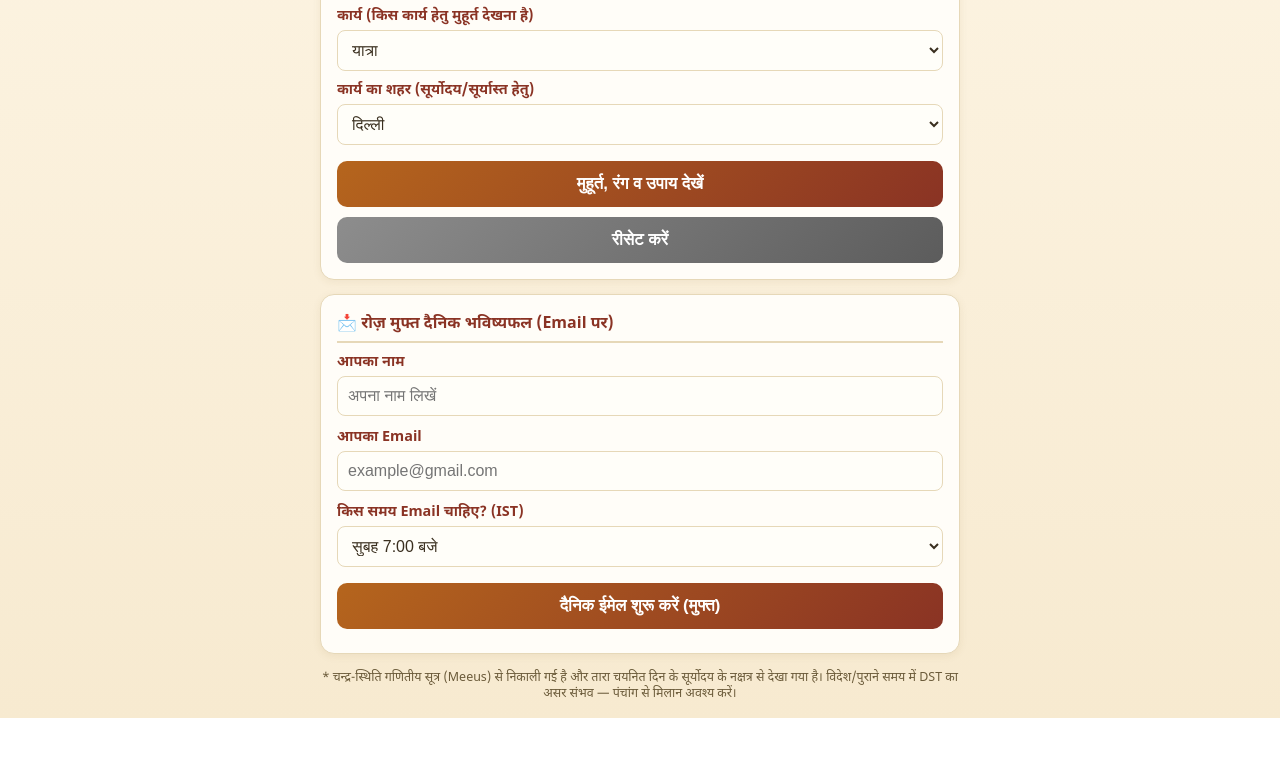
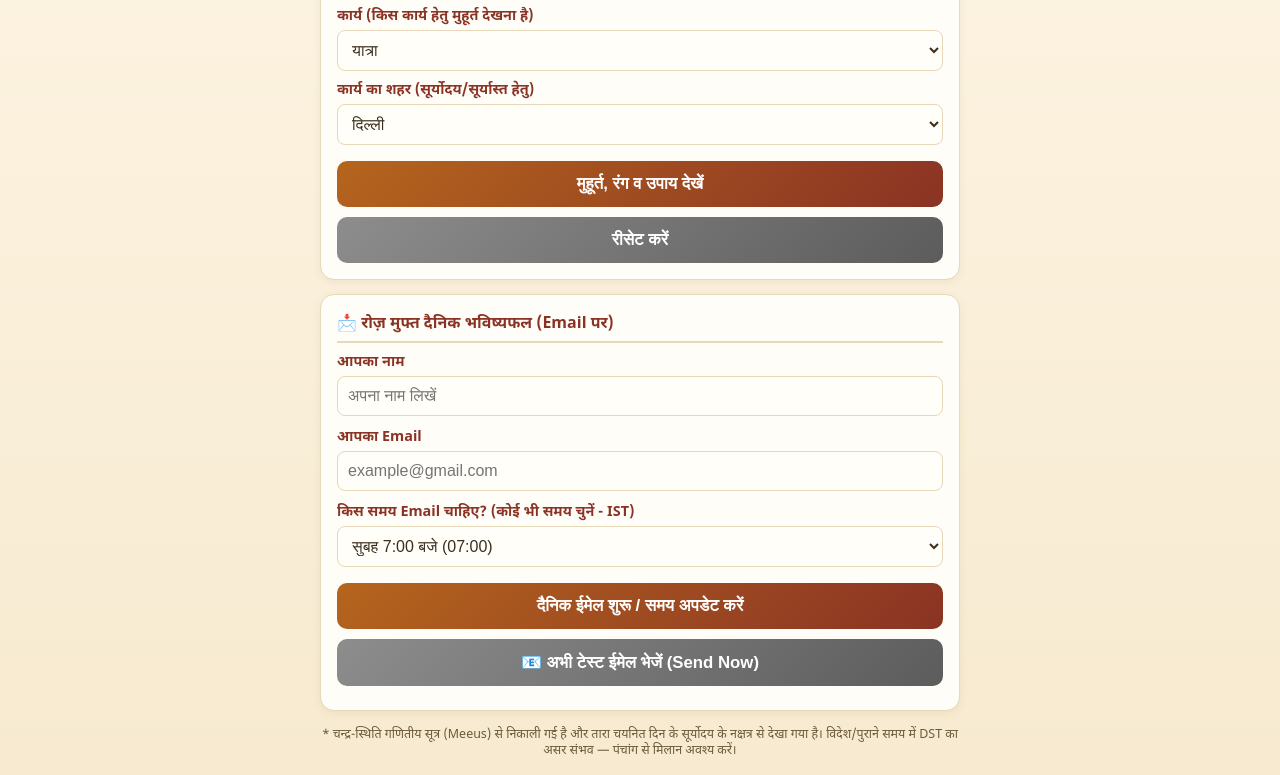
Before and after one commit to mrbhanunig-hub/astro-master-hub, a plain HTML site: page shubh-muhurat-rang-upay.html in a window 1280 px wide. Shown: the part 515-1290 px from the top of the page. Before the commit the page ends 1233 px from the top, so only its background shows below. Drawn offline with Linux system fonts and the light colour scheme.

Commit message:
Update shubh-muhurat-rang-upay.html

```diff
--- a/shubh-muhurat-rang-upay.html
+++ b/shubh-muhurat-rang-upay.html
@@ -117,15 +117,35 @@
     <input type="text" id="subName" placeholder="अपना नाम लिखें">
     <label>आपका Email</label>
     <input type="text" id="subEmail" placeholder="example@gmail.com">
-    <label>किस समय Email चाहिए? (IST)</label>
+    <label>किस समय Email चाहिए? (कोई भी समय चुनें - IST)</label>
     <select id="subTime">
-      <option value="05:00">सुबह 5:00 बजे</option>
-      <option value="06:00">सुबह 6:00 बजे</option>
-      <option value="07:00" selected>सुबह 7:00 बजे</option>
-      <option value="08:00">सुबह 8:00 बजे</option>
-      <option value="09:00">सुबह 9:00 बजे</option>
+      <option value="00:00">रात 12:00 बजे (00:00)</option>
+      <option value="01:00">रात 1:00 बजे (01:00)</option>
+      <option value="02:00">रात 2:00 बजे (02:00)</option>
+      <option value="03:00">रात 3:00 बजे (03:00)</option>
+      <option value="04:00">रात 4:00 बजे (04:00)</option>
+      <option value="05:00">सुबह 5:00 बजे (05:00)</option>
+      <option value="06:00">सुबह 6:00 बजे (06:00)</option>
+      <option value="07:00" selected>सुबह 7:00 बजे (07:00)</option>
+      <option value="08:00">सुबह 8:00 बजे (08:00)</option>
+      <option value="09:00">सुबह 9:00 बजे (09:00)</option>
+      <option value="10:00">सुबह 10:00 बजे (10:00)</option>
+      <option value="11:00">सुबह 11:00 बजे (11:00)</option>
+      <option value="12:00">दोपहर 12:00 बजे (12:00)</option>
+      <option value="13:00">दोपहर 1:00 बजे (13:00)</option>
+      <option value="14:00">दोपहर 2:00 बजे (14:00)</option>
+      <option value="15:00">दोपहर 3:00 बजे (15:00)</option>
+      <option value="16:00">शाम 4:00 बजे (16:00)</option>
+      <option value="17:00">शाम 5:00 बजे (17:00)</option>
+      <option value="18:00">शाम 6:00 बजे (18:00)</option>
+      <option value="19:00">शाम 7:00 बजे (19:00)</option>
+      <option value="20:00">रात 8:00 बजे (20:00)</option>
+      <option value="21:00">रात 9:00 बजे (21:00)</option>
+      <option value="22:00">रात 10:00 बजे (22:00)</option>
+      <option value="23:00">रात 11:00 बजे (23:00)</option>
     </select>
-    <button class="primary" onclick="subscribeDaily()">दैनिक ईमेल शुरू करें (मुफ्त)</button>
+    <button class="primary" onclick="subscribeDaily(false)">दैनिक ईमेल शुरू / समय अपडेट करें</button>
+    <button class="secondary" onclick="subscribeDaily(true)">📧 अभी टेस्ट ईमेल भेजें (Send Now)</button>
     <div id="subMsg" class="note" style="text-align:center;font-weight:600;margin-top:8px;"></div>
   </div>
 
@@ -713,7 +733,7 @@ function renderOutput({verdict, vClass, taraName, taraStatus, topBlocks, fmtHour
 }
 const SHEET_WEBAPP_URL = "https://script.google.com/macros/s/AKfycbw7D9EFLkLHCcqgJ_7Q2CHLaCN48XAOWw0t0E4DE5xYiI2MALBRPSTlz8MlsGagMd90/exec";
 
-async function subscribeDaily() {
+async function subscribeDaily(sendNow) {
   const name = document.getElementById('subName').value.trim();
   const email = document.getElementById('subEmail').value.trim();
   const sendTime = document.getElementById('subTime').value;
@@ -734,7 +754,7 @@ async function subscribeDaily() {
     return;
   }
   msg.style.color = "#6b5b3a";
-  msg.textContent = "रजिस्टर हो रहा है...";
+  msg.textContent = sendNow ? "टेस्ट ईमेल भेजा जा रहा है..." : "समय सेव / रजिस्टर हो रहा है...";
   try {
     await fetch(SHEET_WEBAPP_URL, {
       method: "POST",
@@ -745,11 +765,14 @@ async function subscribeDaily() {
         birthCityIdx: Number(bCity),
         workCityIdx: wCity === 'other' ? 0 : Number(wCity),
         sendTime,
-        lang: LANG
+        lang: LANG,
+        sendNow: !!sendNow
       })
     });
     msg.style.color = "#2e7d32";
-    msg.textContent = "✅ सफल! अब रोज़ चुने हुए समय पर आपका दैनिक नक्षत्र फल ईमेल पर आएगा।";
+    msg.textContent = sendNow
+      ? "✅ टेस्ट ईमेल भेज दिया गया है! कृपया अपना Inbox चेक करें।"
+      : "✅ सफल! आपका समय (" + sendTime + ") सेव हो गया है।";
   } catch (e) {
     msg.style.color = "#c62828";
     msg.textContent = "❌ कुछ त्रुटि हुई, कृपया फिर प्रयास करें।";
```
